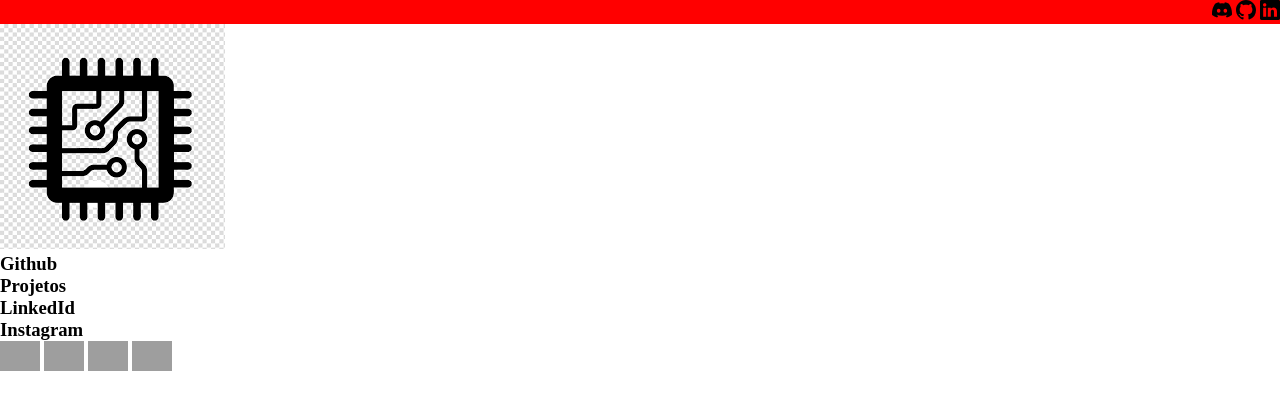
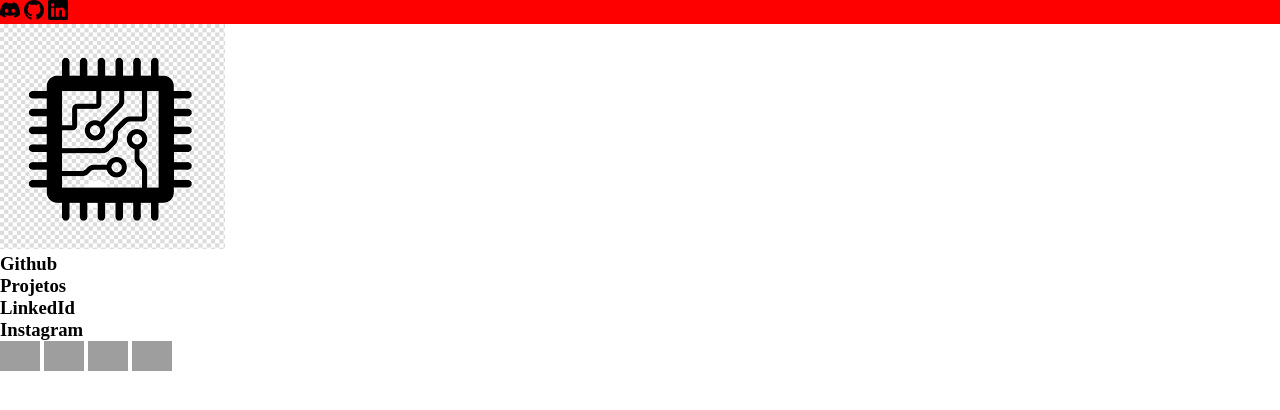
Before and after one commit to ivaraujo/ivaraujo, a plain HTML site: page index.html in a window 1280 px wide. Drawn offline with Linux system fonts and the light colour scheme; grey boxes are pictures that could not be loaded.

Commit message:
Update index.css

```diff
--- a/index.css
+++ b/index.css
@@ -19,6 +19,6 @@ body{
     display: flex;
     flex-direction: row-reverse;
     align-items: center;
-    gap: 10px;
+    justify-content: flex-end;
 
 }
```
